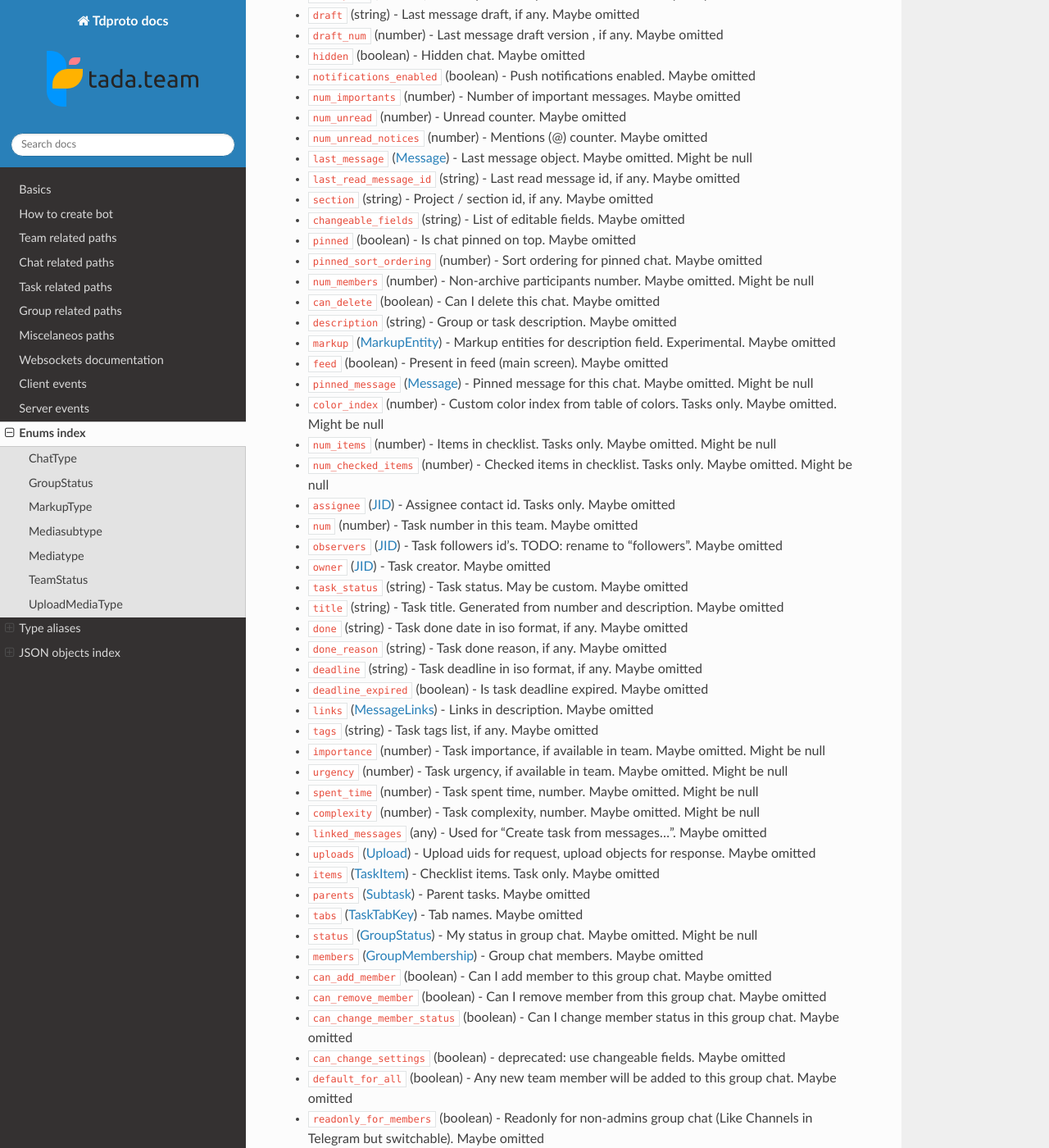
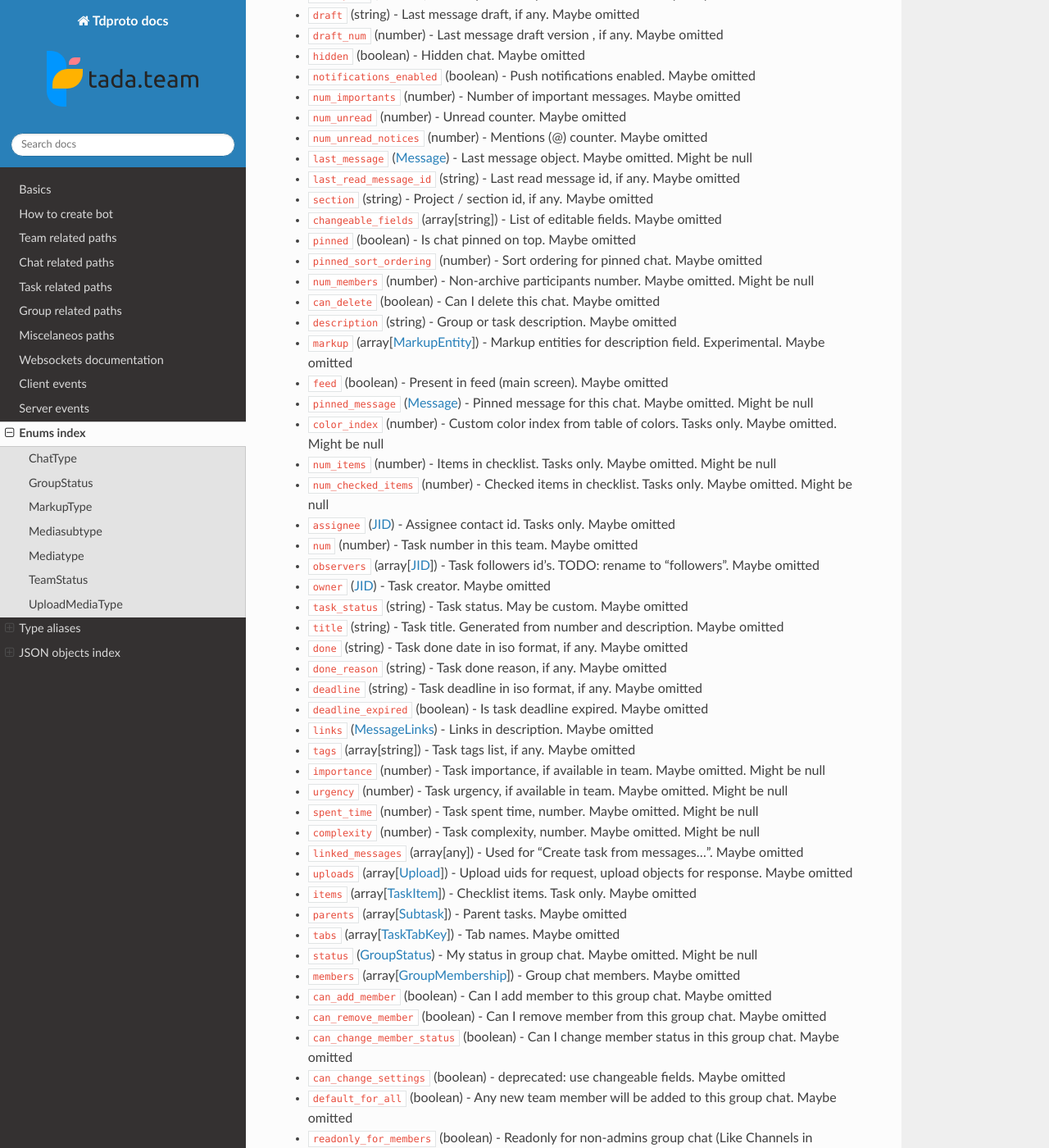
Before and after one commit to tada-team/tdproto-sphinx, a Sphinx documentation site: the page built from docs/data_index.rst, in a window 1280 px wide and 1400 px high, scrolled down 4996 px. Shown: the whole window at 82% size. Built offline with Sphinx 7.4.7 and the Read the Docs theme 2.0.0, drawn with Linux system fonts in a browser that asks for light colours; some of the changed text lies outside the part shown.

Commit message:
Updated json index with arrays

```diff
--- a/docs/data_index.rst
+++ b/docs/data_index.rst
@@ -217,7 +217,7 @@ Call information
 * ``finish`` (string) - Call finish\
   . Maybe omitted
 * ``audiorecord`` (boolean) - Call record enabled
-* ``onliners`` (:ref:`tdproto-CallOnliner`) - Call participants\
+* ``onliners`` (array[:ref:`tdproto-CallOnliner`]) - Call participants\
   . Maybe omitted
 * ``gentime`` (number) - Version
 * ``timestamp`` (number) - Deprecated: use gentime or created
@@ -236,7 +236,7 @@ Call participant
 * ``role`` (string) - Contact role
 * ``icon`` (string) - Contact icon
 * ``muted`` (boolean) - Microphone muted. Computed from devices muted states
-* ``devices`` (:ref:`tdproto-CallDevice`) - Member devices, strictly one for now
+* ``devices`` (array[:ref:`tdproto-CallDevice`]) - Member devices, strictly one for now
 
 .. _tdproto-Chat:
 
@@ -287,7 +287,7 @@ Chat (direct, group, task) representation
   . Maybe omitted
 * ``section`` (string) - Project / section id, if any\
   . Maybe omitted
-* ``changeable_fields`` (string) - List of editable fields\
+* ``changeable_fields`` (array[string]) - List of editable fields\
   . Maybe omitted
 * ``pinned`` (boolean) - Is chat pinned on top\
   . Maybe omitted
@@ -300,7 +300,7 @@ Chat (direct, group, task) representation
   . Maybe omitted
 * ``description`` (string) - Group or task description\
   . Maybe omitted
-* ``markup`` (:ref:`tdproto-MarkupEntity`) - Markup entities for description field. Experimental\
+* ``markup`` (array[:ref:`tdproto-MarkupEntity`]) - Markup entities for description field. Experimental\
   . Maybe omitted
 * ``feed`` (boolean) - Present in feed (main screen)\
   . Maybe omitted
@@ -320,7 +320,7 @@ Chat (direct, group, task) representation
   . Maybe omitted
 * ``num`` (number) - Task number in this team\
   . Maybe omitted
-* ``observers`` (:ref:`tdproto-JID`) - Task followers id's. TODO: rename to "followers"\
+* ``observers`` (array[:ref:`tdproto-JID`]) - Task followers id's. TODO: rename to "followers"\
   . Maybe omitted
 * ``owner`` (:ref:`tdproto-JID`) - Task creator\
   . Maybe omitted
@@ -338,7 +338,7 @@ Chat (direct, group, task) representation
   . Maybe omitted
 * ``links`` (:ref:`tdproto-MessageLinks`) - Links in description\
   . Maybe omitted
-* ``tags`` (string) - Task tags list, if any\
+* ``tags`` (array[string]) - Task tags list, if any\
   . Maybe omitted
 * ``importance`` (number) - Task importance, if available in team\
   . Maybe omitted\
@@ -352,20 +352,20 @@ Chat (direct, group, task) representation
 * ``complexity`` (number) - Task complexity, number\
   . Maybe omitted\
   . Might be null
-* ``linked_messages`` (any) - Used for "Create task from messages..."\
-  . Maybe omitted
-* ``uploads`` (:ref:`tdproto-Upload`) - Upload uids for request, upload objects for response\
-  . Maybe omitted
-* ``items`` (:ref:`tdproto-TaskItem`) - Checklist items. Task only\
-  . Maybe omitted
-* ``parents`` (:ref:`tdproto-Subtask`) - Parent tasks\
-  . Maybe omitted
-* ``tabs`` (:ref:`tdproto-TaskTabKey`) - Tab names\
+* ``linked_messages`` (array[any]) - Used for "Create task from messages..."\
+  . Maybe omitted
+* ``uploads`` (array[:ref:`tdproto-Upload`]) - Upload uids for request, upload objects for response\
+  . Maybe omitted
+* ``items`` (array[:ref:`tdproto-TaskItem`]) - Checklist items. Task only\
+  . Maybe omitted
+* ``parents`` (array[:ref:`tdproto-Subtask`]) - Parent tasks\
+  . Maybe omitted
+* ``tabs`` (array[:ref:`tdproto-TaskTabKey`]) - Tab names\
   . Maybe omitted
 * ``status`` (:ref:`tdproto-GroupStatus`) - My status in group chat\
   . Maybe omitted\
   . Might be null
-* ``members`` (:ref:`tdproto-GroupMembership`) - Group chat members\
+* ``members`` (array[:ref:`tdproto-GroupMembership`]) - Group chat members\
   . Maybe omitted
 * ``can_add_member`` (boolean) - Can I add member to this group chat\
   . Maybe omitted
@@ -430,7 +430,7 @@ Set of rules to apply to tasks for coloring
 * ``tags_enabled`` (boolean) - Tags filter enabled\
   . Maybe omitted\
   . Might be null
-* ``tags`` (string) - Tag ids if tags filter enabled\
+* ``tags`` (array[string]) - Tag ids if tags filter enabled\
   . Maybe omitted
 * ``task_status`` (string) - Task status\
   . Maybe omitted
@@ -475,7 +475,7 @@ Contact
   . Maybe omitted
 * ``botname`` (string) - Bot name. Empty for users\
   . Maybe omitted
-* ``sections`` (string) - Section ids
+* ``sections`` (array[string]) - Section ids
 * ``can_send_message`` (boolean) - Can I send message to this contact\
   . Maybe omitted
 * ``cant_send_message_reason`` (string) - Why I can't send message to this chat (if can't)\
@@ -488,7 +488,7 @@ Contact
   . Maybe omitted
 * ``can_delete`` (boolean) - Can I remove this contact from team\
   . Maybe omitted
-* ``changeable_fields`` (string) - Changeable fields\
+* ``changeable_fields`` (array[string]) - Changeable fields\
   . Maybe omitted
 * ``family_name`` (string) - Family name\
   . Maybe omitted
@@ -723,7 +723,7 @@ Server information. Readonly
 * ``app_title`` (string) - Application title
 * ``landing_url`` (string) - Landing page address, if any\
   . Maybe omitted
-* ``app_schemes`` (string) - Local applications urls
+* ``app_schemes`` (array[string]) - Local applications urls
 * ``userver`` (string) - Static files server address
 * ``ios_app`` (string) - Link to AppStore
 * ``android_app`` (string) - Link to Google Play
@@ -756,9 +756,9 @@ Server information. Readonly
   . Maybe omitted
 * ``auth_2fa`` (boolean) - Two-factor authentication (2FA) enabled\
   . Maybe omitted
-* ``oauth_services`` (:ref:`tdproto-OAuthService`) - External services\
-  . Maybe omitted
-* ``ice_servers`` (:ref:`tdproto-ICEServer`) - ICE servers for WebRTC
+* ``oauth_services`` (array[:ref:`tdproto-OAuthService`]) - External services\
+  . Maybe omitted
+* ``ice_servers`` (array[:ref:`tdproto-ICEServer`]) - ICE servers for WebRTC
 * ``custom_server`` (boolean) - True for premise installation
 * ``installation_type`` (string) - Name of installation
 * ``installation_title`` (string) - Installation title, used on login screen\
@@ -974,8 +974,8 @@ Complete integrations data, as received from server
 
 **Fields**:
 
-* ``integrations`` (:ref:`tdproto-Integration`) - Currently existing integrations
-* ``kinds`` (:ref:`tdproto-IntegrationKind`) - Types of integrations available for setup
+* ``integrations`` (array[:ref:`tdproto-Integration`]) - Currently existing integrations
+* ``kinds`` (array[:ref:`tdproto-IntegrationKind`]) - Types of integrations available for setup
 
 .. _tdproto-MarkupEntity:
 
@@ -999,7 +999,7 @@ Markup entity. Experimental
   . Maybe omitted
 * ``time`` (string) - Time, for Time type\
   . Maybe omitted
-* ``childs`` (:ref:`tdproto-MarkupEntity`) - List of internal markup entities\
+* ``childs`` (array[:ref:`tdproto-MarkupEntity`]) - List of internal markup entities\
   . Maybe omitted
 
 .. _tdproto-Message:
@@ -1025,7 +1025,7 @@ Chat message
 * ``chat`` (:ref:`tdproto-JID`) - Chat id
 * ``links`` (:ref:`tdproto-MessageLinks`) - External/internals links\
   . Maybe omitted
-* ``markup`` (:ref:`tdproto-MarkupEntity`) - Markup entities. Experimental\
+* ``markup`` (array[:ref:`tdproto-MarkupEntity`]) - Markup entities. Experimental\
   . Maybe omitted
 * ``important`` (boolean) - Importance flag\
   . Maybe omitted
@@ -1045,14 +1045,14 @@ Chat message
   . Maybe omitted
 * ``is_last`` (boolean) - This message is first in this chat. True or null\
   . Maybe omitted
-* ``uploads`` (:ref:`tdproto-Upload`) - Message uploads\
-  . Maybe omitted
-* ``reactions`` (:ref:`tdproto-MessageReaction`) - Message reactions struct. Can be null\
+* ``uploads`` (array[:ref:`tdproto-Upload`]) - Message uploads\
+  . Maybe omitted
+* ``reactions`` (array[:ref:`tdproto-MessageReaction`]) - Message reactions struct. Can be null\
   . Maybe omitted
 * ``reply_to`` (:ref:`tdproto-Message`) - Message that was replied to, if any\
   . Maybe omitted\
   . Might be null
-* ``linked_messages`` (:ref:`tdproto-Message`) - Forwarded messages. Can be null. Also contains double of ReplyTo for backward compatibility\
+* ``linked_messages`` (array[:ref:`tdproto-Message`]) - Forwarded messages. Can be null. Also contains double of ReplyTo for backward compatibility\
   . Maybe omitted
 * ``notice`` (boolean) - Has mention (@). True or null\
   . Maybe omitted
@@ -1140,9 +1140,9 @@ Chat message content
   . Maybe omitted
 * ``patronymic`` (string) - Patronymic name (for "contact" mediatype)\
   . Maybe omitted
-* ``phones`` (string) - Contact phones list (for "contact" mediatype)\
-  . Maybe omitted
-* ``emails`` (string) - Emails list (for "contact" mediatype)\
+* ``phones`` (array[string]) - Contact phones list (for "contact" mediatype)\
+  . Maybe omitted
+* ``emails`` (array[string]) - Emails list (for "contact" mediatype)\
   . Maybe omitted
 * ``stickerpack`` (string) - Stickerpack name (for "sticker" subtype)\
   . Maybe omitted
@@ -1165,7 +1165,7 @@ Checked message links. In short: "Click here: {link.Pattern}" => "Click here: <a
 * ``preview`` (:ref:`tdproto-MessageLinkPreview`) - Optional preview info, for websites\
   . Maybe omitted\
   . Might be null
-* ``uploads`` (:ref:`tdproto-Upload`) - Optional upload info\
+* ``uploads`` (array[:ref:`tdproto-Upload`]) - Optional upload info\
   . Maybe omitted
 * ``nopreview`` (boolean) - Website previews disabled\
   . Maybe omitted
@@ -1217,7 +1217,7 @@ Message emoji reaction
 
 * ``name`` (string) - Emoji
 * ``counter`` (number) - Number of reactions
-* ``details`` (:ref:`tdproto-MessageReactionDetail`) - Details
+* ``details`` (array[:ref:`tdproto-MessageReactionDetail`]) - Details
 
 .. _tdproto-MessageReactionDetail:
 
@@ -1459,13 +1459,13 @@ Task
   . Might be null
 * ``description`` (string) - Task description\
   . Maybe omitted
-* ``tags`` (string) - Task tags\
+* ``tags`` (array[string]) - Task tags\
   . Maybe omitted
 * ``section`` (string) - Task section UID\
   . Maybe omitted
-* ``observers`` (:ref:`tdproto-JID`) - User who follow the task\
-  . Maybe omitted
-* ``items`` (string) - Items of the task\
+* ``observers`` (array[:ref:`tdproto-JID`]) - User who follow the task\
+  . Maybe omitted
+* ``items`` (array[string]) - Items of the task\
   . Maybe omitted
 * ``assignee`` (:ref:`tdproto-JID`) - User who was assigned the task\
   . Maybe omitted
@@ -1489,9 +1489,9 @@ Task
 * ``spent_time`` (number) - Time spent\
   . Maybe omitted\
   . Might be null
-* ``linked_messages`` (string) - Linked messages\
-  . Maybe omitted
-* ``uploads`` (string) - Task uploads\
+* ``linked_messages`` (array[string]) - Linked messages\
+  . Maybe omitted
+* ``uploads`` (array[string]) - Task uploads\
   . Maybe omitted
 
 .. _tdproto-TaskColor:
@@ -1599,9 +1599,9 @@ Task tab
 * ``hide_empty`` (boolean) - Disable this tab when it has no contents
 * ``show_counter`` (boolean) - Show unread badge
 * ``pagination`` (boolean) - Enable pagination
-* ``filters`` (:ref:`tdproto-TaskFilter`) - Filters inside tab
-* ``sort`` (:ref:`tdproto-TaskSort`) - Sort available in tab
-* ``unread_tasks`` (:ref:`tdproto-TaskCounters`) - Unread tasks with jid and counters
+* ``filters`` (array[:ref:`tdproto-TaskFilter`]) - Filters inside tab
+* ``sort`` (array[:ref:`tdproto-TaskSort`]) - Sort available in tab
+* ``unread_tasks`` (array[:ref:`tdproto-TaskCounters`]) - Unread tasks with jid and counters
 
 .. _tdproto-Team:
 
@@ -1622,14 +1622,14 @@ Team
 * ``max_message_update_age`` (number) - Max message update/deletion age, in seconds
 * ``icons`` (:ref:`tdproto-IconData`) - Team icons
 * ``last_active`` (boolean) - User last activity was in this team
-* ``changeable_statuses`` (:ref:`tdproto-TeamStatus`) - What status I can set to other team members\
+* ``changeable_statuses`` (array[:ref:`tdproto-TeamStatus`]) - What status I can set to other team members\
   . Maybe omitted
 * ``bad_profile`` (boolean) - My profile in this team isn't full\
   . Maybe omitted
 * ``need_confirmation`` (boolean) - Need confirmation after invite to this team
 * ``use_patronymic`` (boolean) - Patronymic in usernames for this team\
   . Maybe omitted
-* ``user_fields`` (string) - Username fields ordering
+* ``user_fields`` (array[string]) - Username fields ordering
 * ``display_family_name_first`` (boolean) - Family name should be first in display name\
   . Maybe omitted
 * ``use_task_importance`` (boolean) - Use importance field in task\
@@ -1653,7 +1653,7 @@ Team
 * ``unread`` (:ref:`tdproto-TeamUnread`) - Unread message counters\
   . Might be null
 * ``me`` (:ref:`tdproto-Contact`) - My profile in this team
-* ``contacts`` (:ref:`tdproto-Contact`) - Team contacts. Used only for team creation\
+* ``contacts`` (array[:ref:`tdproto-Contact`]) - Team contacts. Used only for team creation\
   . Maybe omitted
 * ``single_group`` (:ref:`tdproto-JID`) - For single group teams, jid of chat\
   . Maybe omitted
@@ -1898,8 +1898,8 @@ Accouint data with extra information
 
 * ``inviter`` (:ref:`tdproto-JID`) - Inviter id, if any\
   . Maybe omitted
-* ``teams`` (:ref:`tdproto-Team`) - Available teams
-* ``devices`` (:ref:`tdproto-PushDevice`) - Registered push devices
+* ``teams`` (array[:ref:`tdproto-Team`]) - Available teams
+* ``devices`` (array[:ref:`tdproto-PushDevice`]) - Registered push devices
 * ``phone`` (string) - Phone for login\
   . Maybe omitted
 * ``email`` (string) - Email for login\
```
